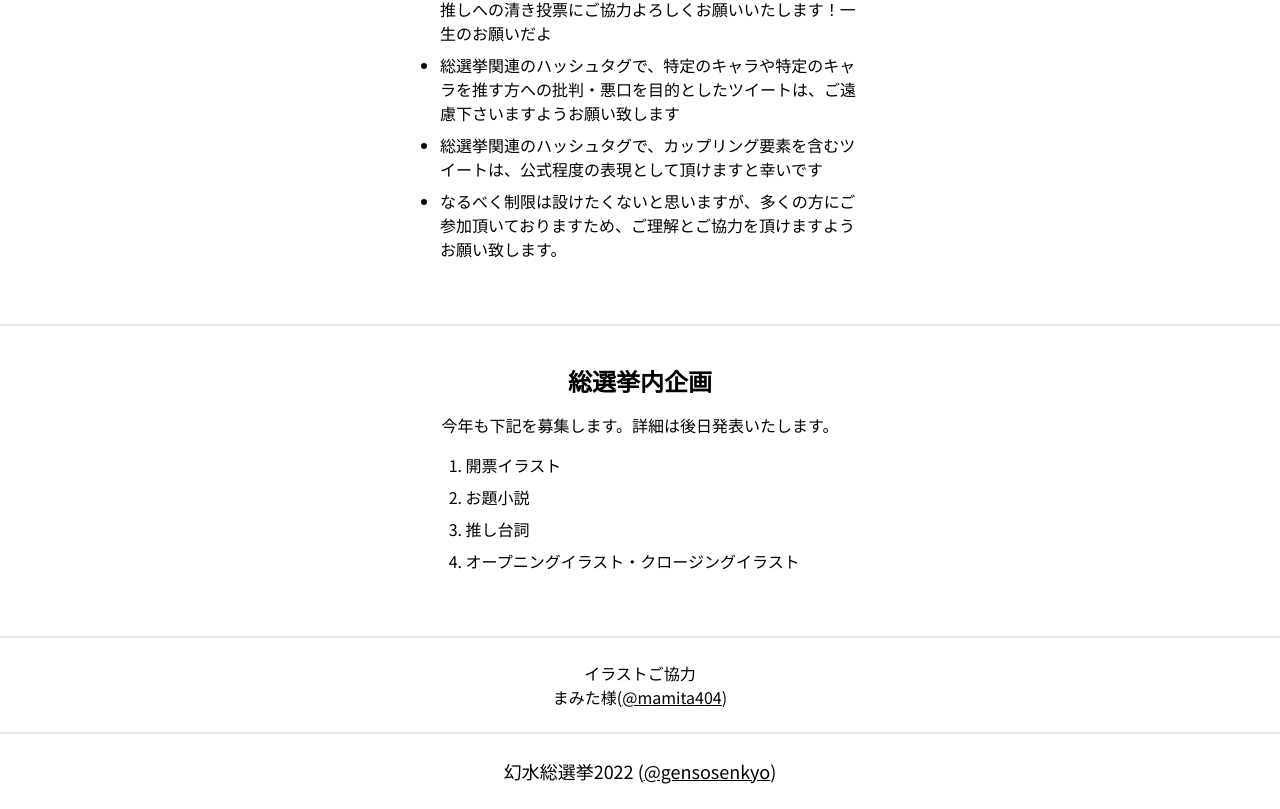
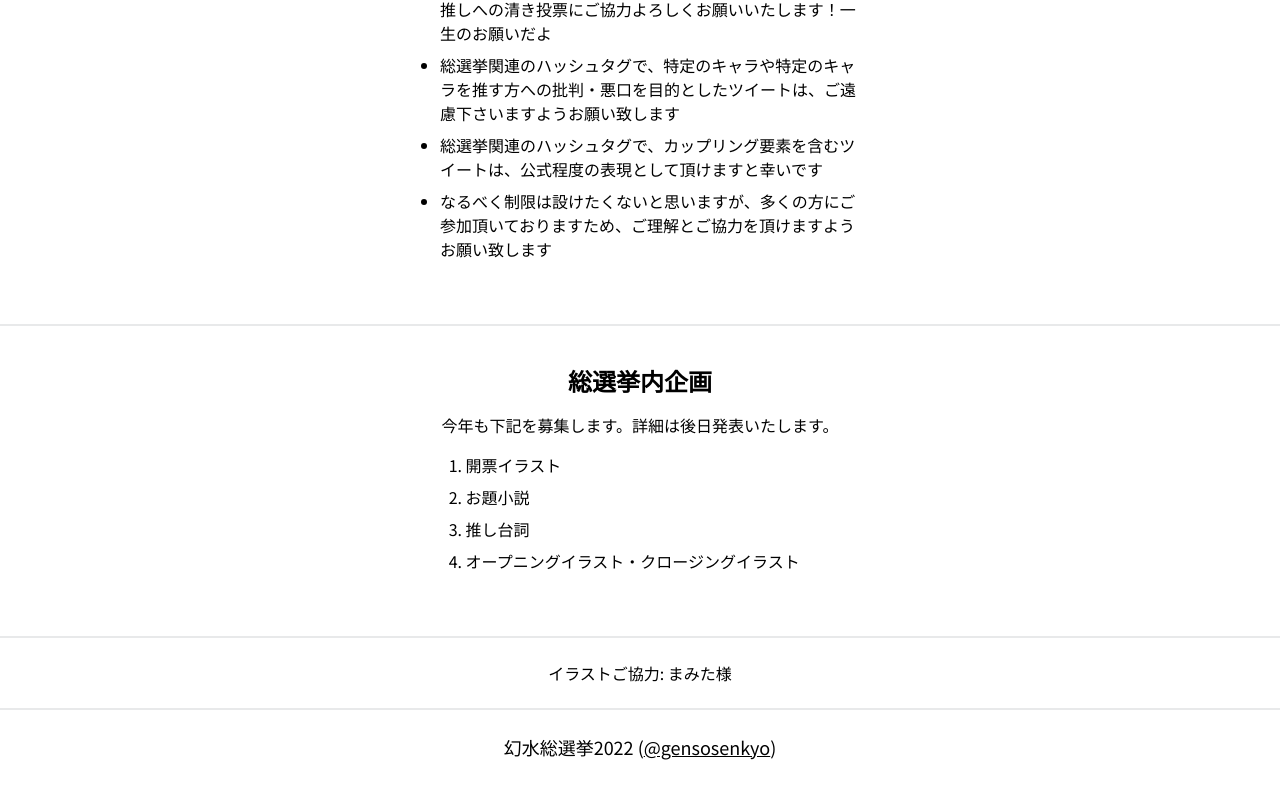
Before and after one commit to true-runes/suikoden-election-2022-frontend, a Next.js app: page / in a window 1280 px wide. Shown: the part 3556-4365 px from the top of the page. After the commit the page ends 4341 px from the top, so only its background shows below. Built offline with nearby package versions, Linux system fonts and the light colour scheme; no server answers; a web font is replaced by a local one.

Commit message:
feat: 🎸 リリース前の最終調整（テキストの削除等） (#205)

```diff
--- a/components/IllustratedBy.tsx
+++ b/components/IllustratedBy.tsx
@@ -3,19 +3,7 @@ import type { NextPage } from 'next'
 const IllustratedBy: NextPage = () => {
   return (
     <>
-      <div className="text-base text-center">
-        イラストご協力
-        <br />
-        まみた様(
-        <a
-          href="https://twitter.com/mamita404"
-          target="_blank"
-          rel="noreferrer"
-        >
-          <span className="underline">@mamita404</span>
-        </a>
-        )
-      </div>
+      <div className="text-base text-center">イラストご協力: まみた様</div>
     </>
   )
 }
--- a/components/Onegai.tsx
+++ b/components/Onegai.tsx
@@ -25,7 +25,7 @@ const Onegai: NextPage = () => {
                   総選挙関連のハッシュタグで、カップリング要素を含むツイートは、公式程度の表現として頂けますと幸いです
                 </li>
                 <li className="pb-2">
-                  なるべく制限は設けたくないと思いますが、多くの方にご参加頂いておりますため、ご理解とご協力を頂けますようお願い致します。
+                  なるべく制限は設けたくないと思いますが、多くの方にご参加頂いておりますため、ご理解とご協力を頂けますようお願い致します
                 </li>
               </ul>
             </div>
```
